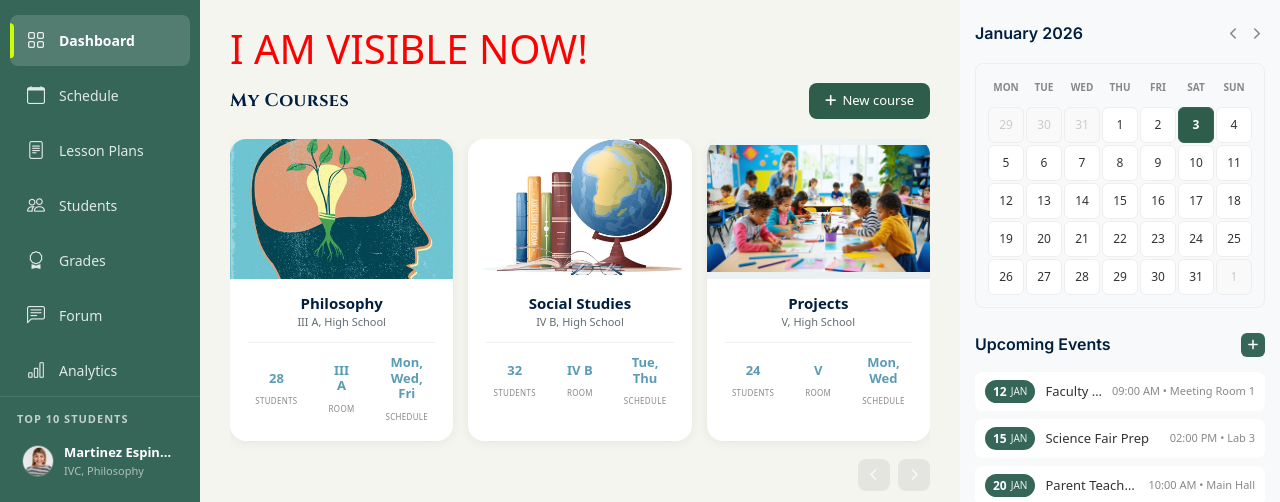
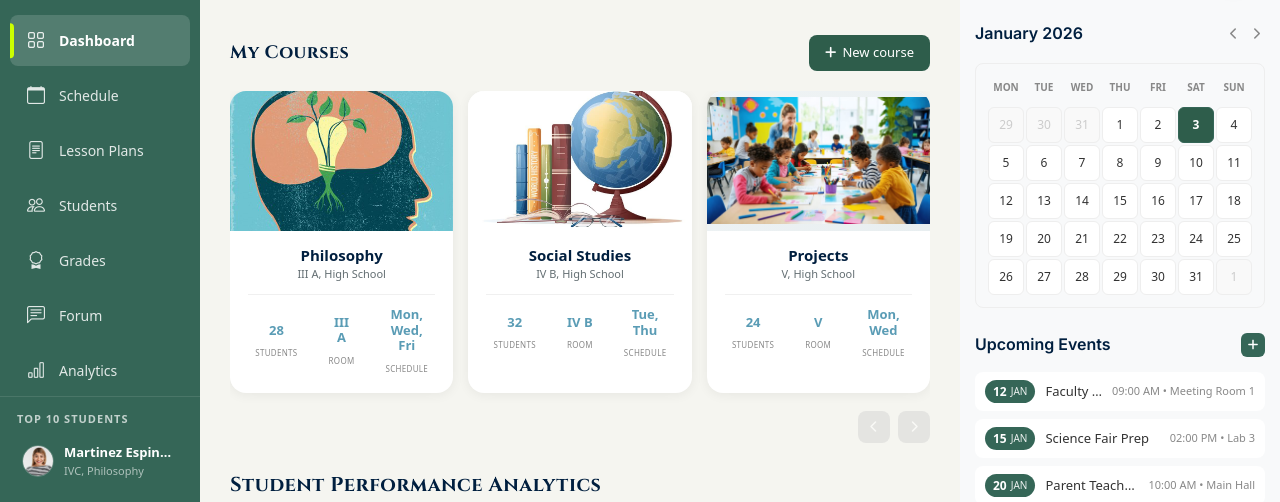
Before and after one commit to constantin-oprea/silabus_lms, a Django app: page /dashboard/ in a window 1280 px wide. Shown: the part 60-562 px from the top of the page. Run offline with Django 5.2, Linux system fonts and the light colour scheme; the visitor is signed in with stand-in values (Sample User, id 1); data that the repository does not hold is empty.

Commit message:
Quick update

```diff
--- a/templates/dashboard/dashboard.html
+++ b/templates/dashboard/dashboard.html
@@ -1,7 +1,6 @@
 {% extends "base.html" %}
 
 {% block content %}
-<h1 style="color: red;">I AM VISIBLE NOW!</h1>
 
 <!-- MY COURSES SECTION -->
 <div class="courses-section">
```
